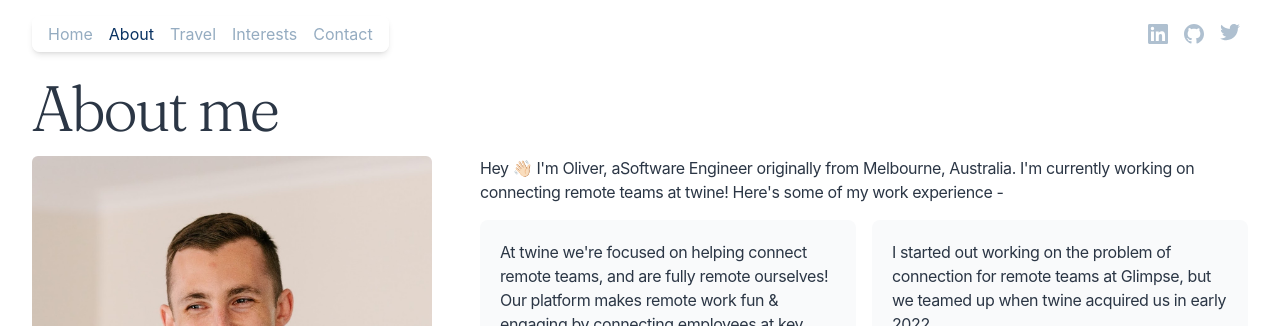
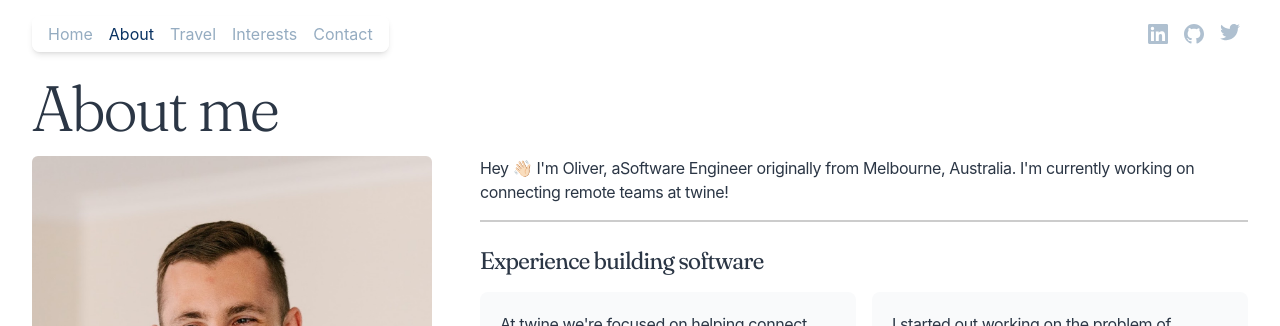
Before and after one commit to om154/omurray.dev, a Next.js app: page /about in a window 1280 px wide. Shown: the top 326 px of the page. Built offline with nearby package versions, Linux system fonts and the light colour scheme; no server answers; a web font is replaced by a local one.

Commit message:
add a divider

```diff
--- a/src/components/AboutMe/index.tsx
+++ b/src/components/AboutMe/index.tsx
@@ -1,6 +1,6 @@
 import Link from 'next/link';
 import Section from '../Section';
-import { H2, P } from '../shared/Text';
+import { H2, H3, P } from '../shared/Text';
 import ShippitPill from '../Pill/ShippitPill';
 import AccenturePill from '../Pill/AccenturePill';
 import AboutMeHero from '../Hero/AboutMe';
@@ -35,8 +35,12 @@ const AboutMe = () => (
           Software Engineer originally from Melbourne, Australia. I'm currently working on connecting remote teams at
           {' '}
           <Link className="no-underline hover:underline" href="https://www.twine.us/" target="_blank" rel="noreferrer">twine</Link>
-          ! Here's some of my work experience -
+          !
         </P>
+        <div className='w-full my-4 border-[0.5px] border-black border-opacity-20 border-solid'/>
+        <div className="w-full mt-2 text-left">
+          <H3>Experience building software</H3>
+        </div>
         <div className='grid grid-cols-1 gap-4 mt-4 sm:grid-flow-row-dense lg:grid-cols-2'>
           <div className='flex flex-col justify-between p-5 font-sans rounded-lg aspect-squar bg-neutral-100'>
             <P>
```
